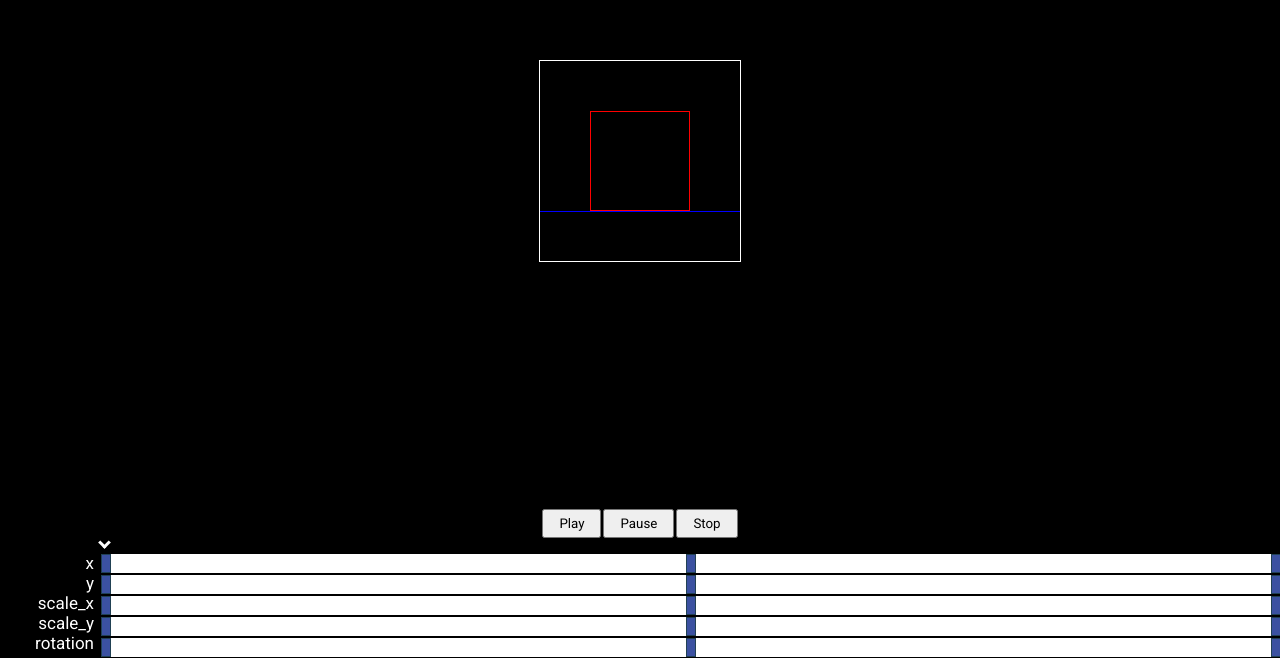
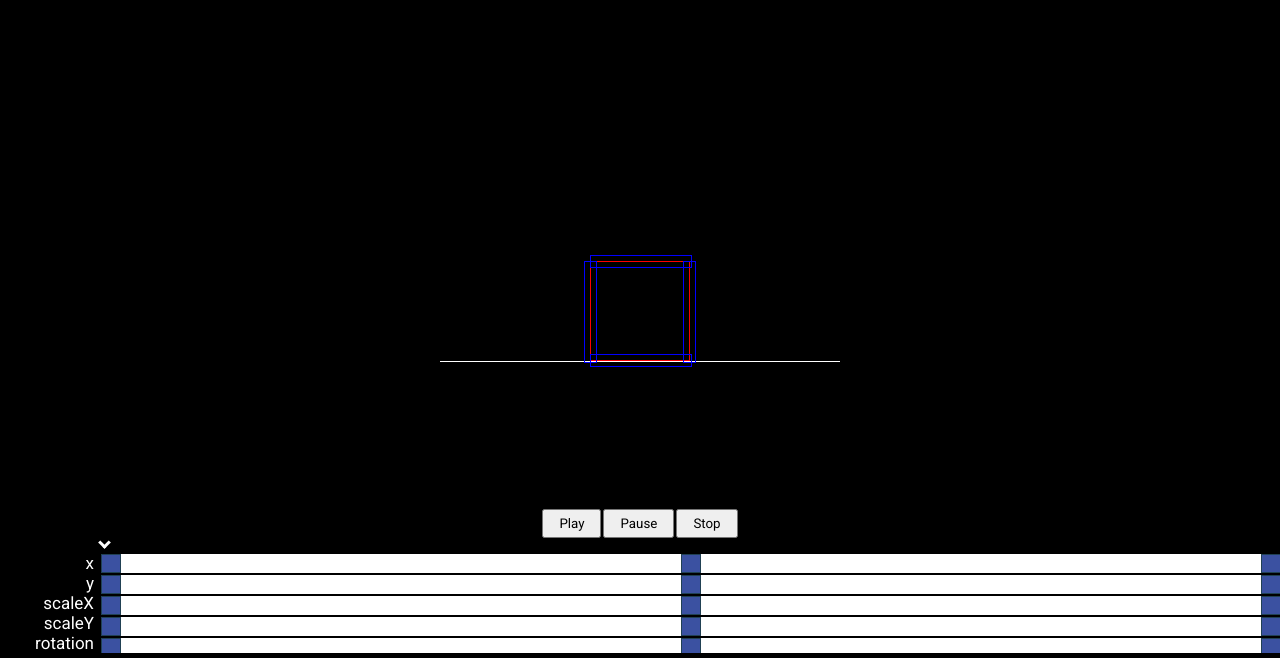
Before and after one commit to TheHorscht/AnimationEditor, a Vue app: page / in a window 1280 px wide. Shown: the part 147-805 px from the top of the page. Built offline with nearby package versions, Linux system fonts and the light colour scheme.

Commit message:
Make scaling work

```diff
--- a/src/App.vue
+++ b/src/App.vue
@@ -1,28 +1,14 @@
 <template>
   <div id='objectContainer'>
-    <!-- <div id='object' :style='{
-      left: `${object.x}px`,
-      bottom: `${object.y}px`,
-      transform: `rotate(${object.rotation}deg) scaleX(${1 + object.scale_x}) scaleY(${1 + object.scale_y})`,
-    }'></div> -->
     <div :style='{
       display: "flex",
       "justify-content": "center",
-      "align-items": "center",
-      width: "200px",
-      height: "200px",
-      border: "1px solid white",
+      "align-items": "flex-end",
+      width: "400px",
+      height: "400px",
+      "border-bottom": "1px solid white",
     }'>
-      <div :style='{
-        display: "flex",
-        "justify-content": "center",
-        width: "200px",
-        height: "100px",
-        "border-bottom": "1px solid blue",
-        "align-items": "flex-end",
-      }'>
-        <Box :x='object.x' :y='object.y' :scaleX='object.scale_x' :scaleY='object.scale_y' :rotation='object.rotation'></Box>
-      </div>
+      <Box :x='object.x' :y='object.y' :scaleX='object.scaleX' :scaleY='object.scaleY' :rotation='object.rotation' @change='boxChanged'></Box>
     </div>
   </div>
   <div class='controls'>
@@ -49,7 +35,7 @@
       <div v-for='t in animationProperties' :key='t'>{{t}}</div>
     </div>
     <div>
-      <Timeline v-for='(prop, index) in animationProperties' :ref='el => timelines[prop] = el' @handleSelected='handleSelected' @changed="() => null"></Timeline>
+      <Timeline v-for='(prop, index) in animationProperties' :ref='el => timelines[prop] = el' @handleSelected='handleSelected' @change="() => null" :selectedHandle='selectedHandle'></Timeline>
     </div>
   </div>
 </template>
@@ -70,7 +56,7 @@ const easingFunctions = {
   easeInOut: { name: 'EaseInOut', func: t => t < 0.5 ? 2 * t * t : 1 - Math.pow(-2 * t + 2, 2) / 2 },
 }
 
-const animationProperties = ref([ 'x', 'y', 'scale_x', 'scale_y', 'rotation' ]);
+const animationProperties = ref([ 'x', 'y', 'scaleX', 'scaleY', 'rotation' ]);
 const timelines = ref({});
 const duration = 2;
 // const object = ref();
@@ -82,8 +68,8 @@ const currentTime = ref(0);
 const object = reactive({
   x: 0,
   y: 0,
-  scale_x: 0,
-  scale_y: 0,
+  scaleX: 0,
+  scaleY: 0,
   rotation: 0,
 });
 let firstTimeline = ref(null);
@@ -172,14 +158,33 @@ function mouseMove(ev) {
   }
 }
 
+function boxChanged({ prop, value }) {
+  object[prop] = value;
+  // Get closest handle with the current prop value and change it's value
+  const closestHandle = {
+    handle: timelines.value[prop].handles[0],
+    dist: Infinity
+  };
+  timelines.value[prop].handles.forEach(handle => {
+    if(handle != closestHandle) {
+      const dist = Math.abs(handle.t - currentTime.value);
+      if(dist < closestHandle.dist) {
+        closestHandle.handle = handle;
+        closestHandle.dist = dist;
+      }
+    }
+  });
+  closestHandle.handle.value = value;
+  closestHandle.handle.t = currentTime.value;
+  selectedHandle.value = closestHandle.handle;
+}
+
 onMounted(() => {
   firstTimeline.value = document.querySelector('#timeline > div:nth-child(2)');
   window.addEventListener('mouseup', mouseUp);
   window.addEventListener('mousemove', mouseMove);
-  timelines.value.scale_x.handles.forEach(handle => handle.value = 1);
-  timelines.value.scale_y.handles.forEach(handle => handle.value = 1);
-  // timelines.value.scale_x.handles[0].value = 1;
-  // timelines.value.scale_y.handles[0].value = 1;
+  timelines.value.scaleX.handles.forEach(handle => handle.value = 1);
+  timelines.value.scaleY.handles.forEach(handle => handle.value = 1);
 });
 </script>
 
@@ -249,6 +254,8 @@ div#object {
 #timeline {
   display: grid;
   grid-template-columns: 100px auto;
+  max-width: 100%;
+  overflow: hidden;
   div:nth-child(1) > div {
     display: flex;
     justify-content: flex-end;
--- a/src/components/Box.vue
+++ b/src/components/Box.vue
@@ -1,46 +1,114 @@
 <template>
-  <div class='box' :style='{
-    position: "relative",
-    left: `${x}px`,
-    bottom: `${y}px`,
-    width: `${width * scaleX}px`,
-    height: `${height *scaleY}px`,
-    transform: `rotate(${rotation}deg)`,
-  }'>
-
+  <div class='box' ref='box' :style='style'>
+    <!-- Scale handles -->
+    <div class='handle left' @mousedown='startDrag(directions.left)' :style='{ height: `${props.height * props.scaleY}px` }'></div>
+    <div class='handle top' @mousedown='startDrag(directions.top)' :style='{ width: `${props.width * props.scaleX}px` }'></div>
+    <div class='handle right' @mousedown='startDrag(directions.right)' :style='{ height: `${props.height * props.scaleY}px` }'></div>
+    <div class='handle bottom' @mousedown='startDrag(directions.bottom)' :style='{ width: `${props.width * props.scaleX}px` }'></div>
   </div>
 </template>
 
 <script setup>
+import { ref, reactive, computed, onMounted, toRefs } from 'vue';
+
+const directions = Object.freeze({
+  left: 1,
+  top: 2,
+  right: 3,
+  bottom: 4,
+});
+
 const props = defineProps({
-  width: {
-    type: Number, default: 100
-  },
-  height: {
-    type: Number, default: 100
-  },
-  x: {
-    type: Number, default: 0
-  },
-  y: {
-    type: Number, default: 0
-  },
-  scaleX: {
-    type: Number, default: 1
-  },
-  scaleY: {
-    type: Number, default: 1
-  },
-  rotation: {
-    type: Number, default: 0
-  },
-})
+  width: { type: Number, default: 100 },
+  height: { type: Number, default: 100 },
+  x: { type: Number, default: 0 },
+  y: { type: Number, default: 0 },
+  scaleX: { type: Number, default: 1 },
+  scaleY: { type: Number, default: 1 },
+  rotation: { type: Number, default: 0 },
+});
+const style = computed(() => ({
+  position: 'relative',
+  left: `${props.x}px`,
+  bottom: `${props.y}px`,
+  width: `${props.width * props.scaleX}px`,
+  height: `${props.height * props.scaleY}px`,
+  transform: `rotate(${props.rotation}deg)`,
+}));
+
+const box = ref(null);
+let draggingDirection = null;
+function startDrag(direction) {
+  draggingDirection = direction;
+}
+
+const emit = defineEmits(['change']);
+const funcs = {
+  [directions.left]: (x, y, center) => emit('change', { prop: 'scaleX', value: (center.x - x) / props.width * 2 }),
+  [directions.top]: (x, y, center, bottom) => emit('change', { prop: 'scaleY', value: (bottom - y) / props.height }),
+  [directions.right]: (x, y, center) => emit('change', { prop: 'scaleX', value: (x - center.x) / props.width * 2 }),
+  // [directions.bottom]: (x, y, center) => emit('change', { prop: 'scaleY', value: (y - center.y) / props.height * 2 }),
+};
+function mouseMove(ev) {
+  // console.log(draggingDirection);
+  if(draggingDirection) {
+    /** @type {DOMRect} */
+    const bbox = box.value.getBoundingClientRect();
+    const center = {
+      x: bbox.left + (bbox.right - bbox.left) / 2,
+      y: bbox.top + (bbox.bottom - bbox.top) / 2
+    };
+    funcs[draggingDirection]?.(ev.clientX, ev.clientY, center, bbox.bottom);
+  }
+}
+
+function mouseUp(ev) {
+  draggingDirection = null;
+}
+
+onMounted(() => {
+  window.addEventListener('mousemove', mouseMove);
+  window.addEventListener('mouseup', mouseUp);
+});
 </script>
 
 <style lang='scss'>
 .box {
+  position: relative;
   display: inline-block;
   box-sizing: border-box;
   border: 1px solid red;
 }
+.handle {
+  position: absolute;
+  border: 1px solid blue;
+}
+.left, .right {
+  width: 11px;
+  height: 100px;
+  top: -1px;
+  &:hover {
+    cursor: col-resize;
+  }
+}
+.top, .bottom {
+  width: 100px;
+  height: 11px;
+  left: -1px;
+  &:hover {
+    cursor: row-resize;
+  }
+}
+.left {
+  left: -7px;
+}
+.right {
+  right: -7px;
+}
+.top {
+  top: -7px;
+}
+.bottom {
+  bottom: -7px;
+}
 </style>
--- a/src/components/Timeline.vue
+++ b/src/components/Timeline.vue
@@ -5,7 +5,7 @@
     }'
     @dblclick='doubleClicked'
     @contextmenu.prevent>
-    <span class='handle' v-for='(handle, index) in handles' :key='index'
+    <span :class='{ handle: true, "handle-active": props.selectedHandle == handle }' v-for='(handle, index) in handles' :key='index'
       :style='{
         width: `${handleWidth}px`,
         height: `${height-1}px`,
@@ -20,16 +20,6 @@
 <script setup>
 import { onMounted, reactive, ref, computed } from 'vue';
 
-const emit = defineEmits(['changed', 'handleSelected']);
-const props = defineProps({
-  height: {
-    type: Number, default: 20
-  },
-  handleWidth : {
-    type: Number, default: 10,
-  }
-});
-
 class Handle {
   constructor(t, value) {
     this.t = t;
@@ -37,6 +27,13 @@ class Handle {
     this.easingFunction = easingFunctions.easeInOut.func;
   }
 }
+
+const emit = defineEmits(['change', 'handleSelected']);
+const props = defineProps({
+  height: { type: Number, default: 20 },
+  handleWidth: { type: Number, default: 20, },
+  selectedHandle: { default: null }
+});
 
 function clamp(value, min, max) {
   return Math.min(Math.max(value, min), max);
@@ -56,7 +53,6 @@ const width = ref(0);
 //   return bbox.width;
 // });
 
-const selectedHandle = ref(null);
 const draggingHandle = ref(null);
 let timeline = ref();
 const handles = reactive([
@@ -82,7 +78,7 @@ function mouseMove(ev) {
     draggingHandle.value.t = (x - props.handleWidth/2) / (bbox.width - props.handleWidth);
     // Sort handles by t value
     handles.sort((a, b) => a.t - b.t);
-    emit('changed', handles);
+    emit('change', handles);
   }
 }
 
@@ -93,7 +89,7 @@ function mouseUp() {
 function doubleClicked(ev) {
   handles.push(new Handle(getT(ev.clientX)));
   handles.sort((a, b) => a.t - b.t);
-  emit('changed', handles);
+  emit('change', handles);
 }
 
 onMounted(() => {
@@ -109,7 +105,7 @@ onMounted(() => {
 });
 
 function handleMouseDown(handle) {
-  selectedHandle.value = handle;
+  // selectedHandle.value = handle;
   draggingHandle.value = handle;
   emit('handleSelected', handle);
 }
@@ -131,5 +127,8 @@ function removeHandle(handle) {
   border: 1px solid #214154;
   cursor: col-resize;
   background: #3b51a1;
+  &-active {
+    background: red;
+  }
 }
 </style>
```
